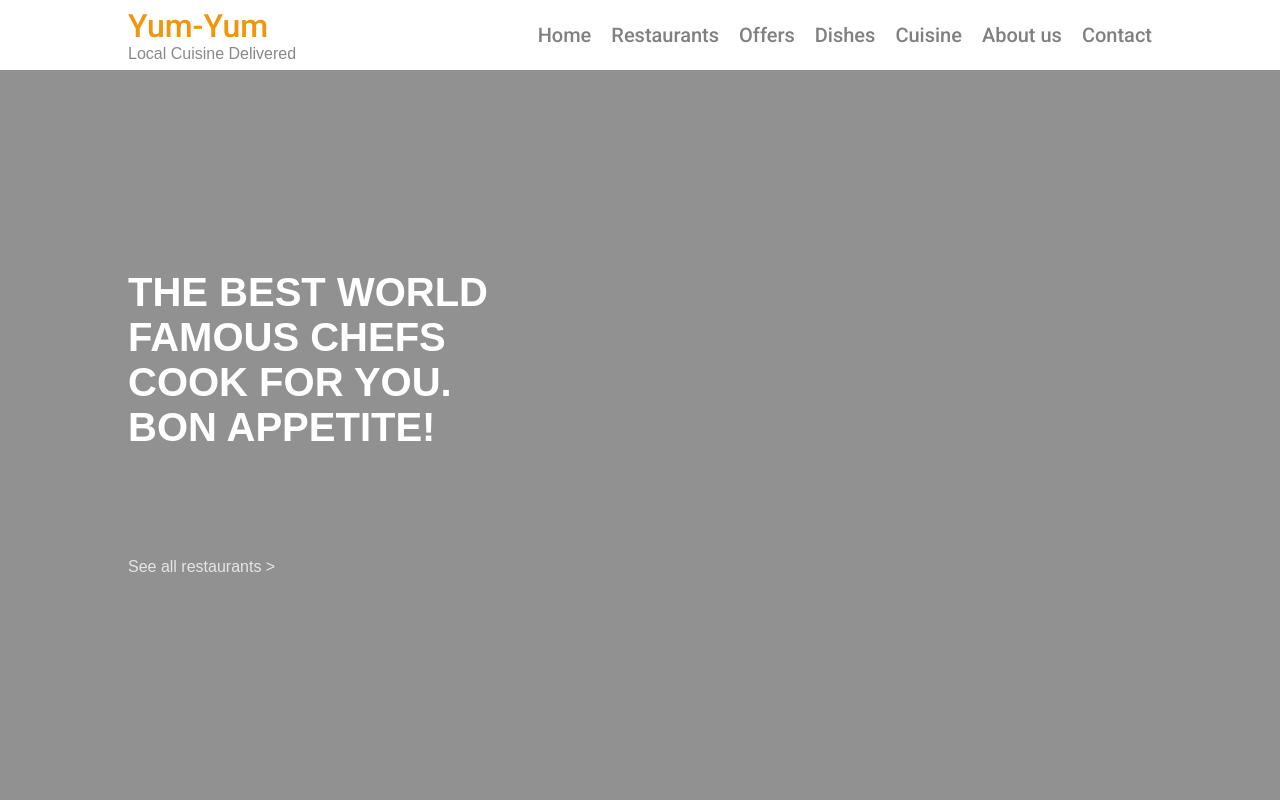
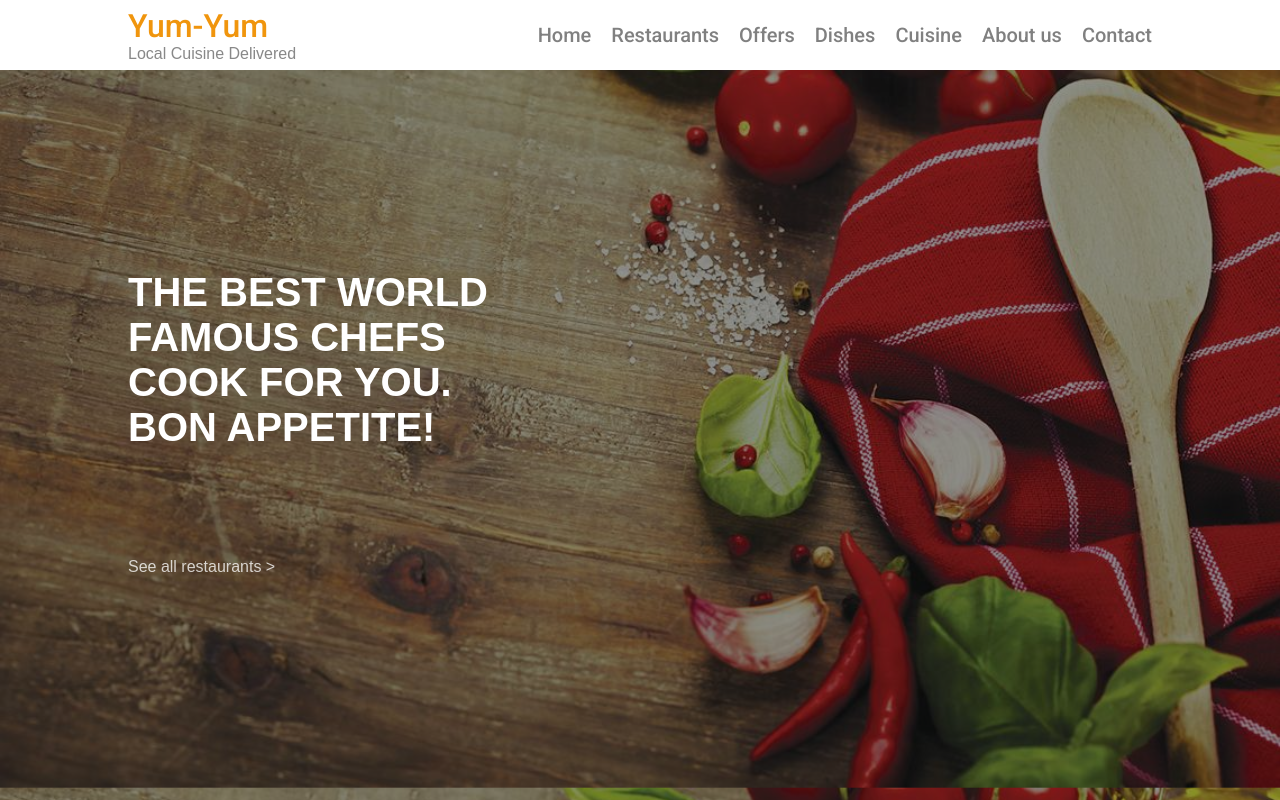
Before and after one commit to Gabriel-Lucena/pagina_comida, a plain HTML site: page index.html in a window 1280 px wide. Drawn offline with Linux system fonts and the light colour scheme.

Commit message:
Arrumando o background

```diff
--- a/style.css
+++ b/style.css
@@ -9,7 +9,7 @@ body {
 	width: 100%;
 	height: 100%;
 	background-size: cover;
-	background-image: url("img/s.jpg");
+	background-image: url("img/background.jpg");
 	background-position: 0px;
 	background-color: #0000006e;
 	background-blend-mode: darken;
```
